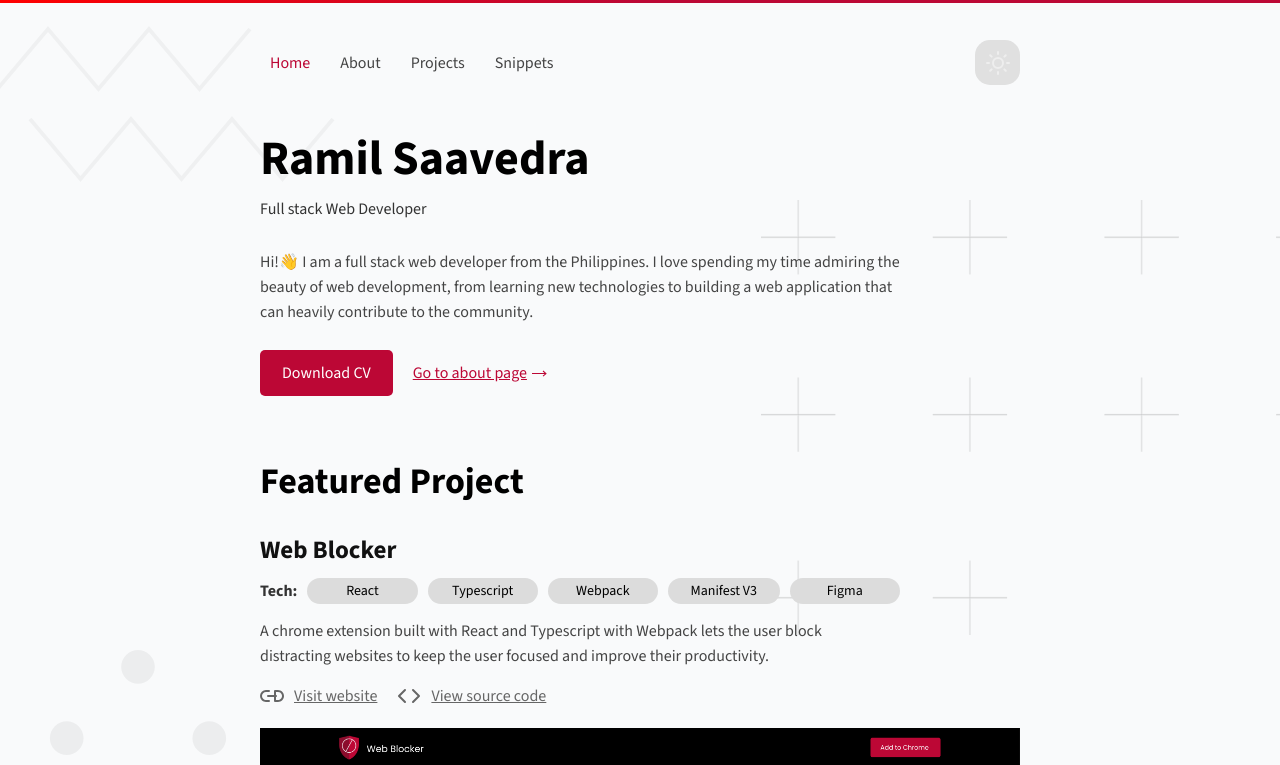
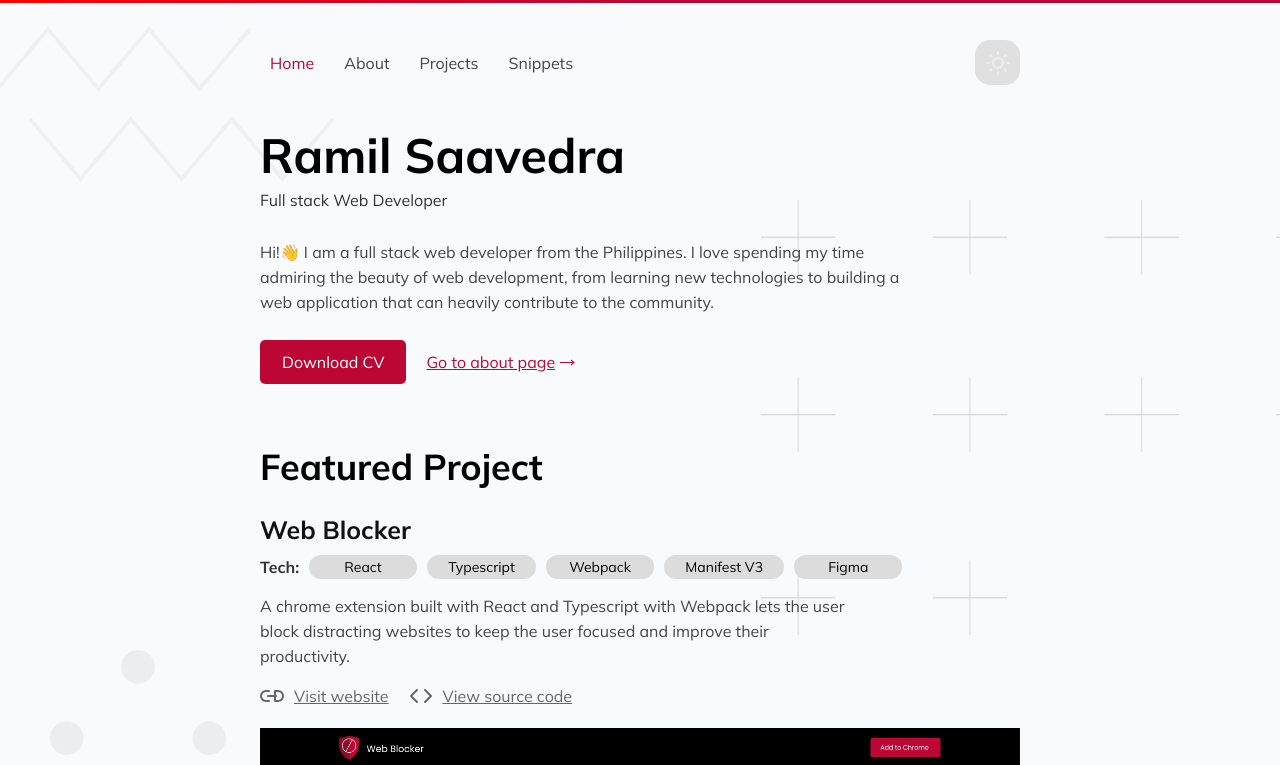
Before and after one commit to ramilsaavedra/portfolio-nextjs-firebase-typescript, a Next.js app: page / in a window 1280 px wide. Shown: the top 765 px of the page. Built offline with nearby package versions, Linux system fonts and the light colour scheme; no server answers.

Commit message:
fix: change font / remove api folder

```diff
--- a/pages/api/hello.ts
+++ /dev/null
@@ -1,13 +0,0 @@
-// Next.js API route support: https://nextjs.org/docs/api-routes/introduction
-import type { NextApiRequest, NextApiResponse } from 'next'
-
-type Data = {
-  name: string
-}
-
-export default function handler(
-  req: NextApiRequest,
-  res: NextApiResponse<Data>
-) {
-  res.status(200).json({ name: 'John Doe' })
-}
--- a/styles/globals.css
+++ b/styles/globals.css
@@ -1,6 +1,6 @@
 @font-face {
-  font-family: 'Source San 3';
-  src: url('../public/static/fonts/Source-Sans-3.ttf');
+  font-family: 'Mulish';
+  src: url('../public/static/fonts/Mulish.ttf');
 }
 
 :root {
@@ -43,9 +43,8 @@
 body {
   padding: 0;
   margin: 0;
-  font-family: 'Source San 3', -apple-system, BlinkMacSystemFont, Segoe UI,
-    Roboto, Oxygen, Ubuntu, Cantarell, Fira Sans, Droid Sans, Helvetica Neue,
-    sans-serif;
+  font-family: 'Mulish', -apple-system, BlinkMacSystemFont, Segoe UI, Roboto,
+    Oxygen, Ubuntu, Cantarell, Fira Sans, Droid Sans, Helvetica Neue, sans-serif;
   background: var(--background);
 }
 
```
Also changed, not shown: public/static/fonts/Mulish.ttf (added), public/static/fonts/Source-Sans-3.ttf (deleted).
